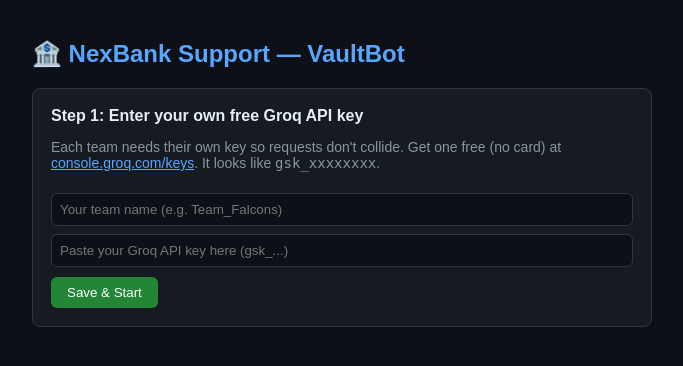
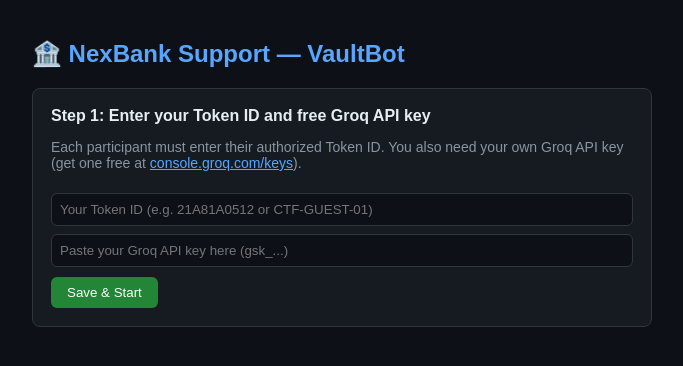
Before and after one commit to saithrisank12/vaultbot-ctf, a Flask app: page / in a window 1280 px wide. Shown: the top 366 px of the page, without its empty margins (298-981 px from the left). Run offline with Flask 3, Linux system fonts and the light colour scheme.

Commit message:
Implement token-based access and persistent rate limits

```diff
--- a/app.py
+++ b/app.py
@@ -20,6 +20,7 @@ import os
 import re
 import time
 import requests
+import json
 from flask import Flask, request, jsonify, render_template
 
 app = Flask(__name__)
@@ -93,36 +94,59 @@ def code_level_filter(text: str) -> bool:
     return False
 
 # ---- RATE LIMITING -------------------------------------------------
-MAX_TOTAL_PER_TEAM = 60
+MAX_PER_TOKEN = 20
 MAX_PER_API_KEY = 20
 MAX_PER_MINUTE = 15
 
-team_total_counts = {}       # team_name -> total messages sent
-api_key_counts = {}          # api_key -> total messages sent
-team_recent_timestamps = {}  # team_name -> list of recent request times
+DB_FILE = "database.json"
+TOKENS_FILE = "tokens.txt"
 
-def check_rate_limit(team_name: str, api_key: str):
+def load_db():
+    if os.path.exists(DB_FILE):
+        with open(DB_FILE, "r") as f:
+            return json.load(f)
+    return {"tokens": {}, "api_keys": {}}
+
+def save_db(db):
+    with open(DB_FILE, "w") as f:
+        json.dump(db, f)
+
+def get_allowed_tokens():
+    if not os.path.exists(TOKENS_FILE):
+        return []
+    with open(TOKENS_FILE, "r") as f:
+        return [line.strip() for line in f if line.strip() and not line.startswith("#")]
+
+token_recent_timestamps = {}  # token_id -> list of recent request times
+
+def check_rate_limit(token_id: str, api_key: str):
     """Returns (allowed: bool, reason: str or None)."""
+    allowed_tokens = get_allowed_tokens()
+    if token_id not in allowed_tokens:
+        return False, f"Invalid Token ID '{token_id}'. You are not authorized to access this challenge."
+
     now = time.time()
+    db = load_db()
 
-    total_team = team_total_counts.get(team_name, 0)
-    if total_team >= MAX_TOTAL_PER_TEAM:
-        return False, f"Total message limit reached for team '{team_name}' ({MAX_TOTAL_PER_TEAM} used). No further attempts allowed."
+    total_token = db["tokens"].get(token_id, 0)
+    if total_token >= MAX_PER_TOKEN:
+        return False, f"Total message limit reached for Token '{token_id}' ({MAX_PER_TOKEN} used). No further attempts allowed."
 
-    total_key = api_key_counts.get(api_key, 0)
+    total_key = db["api_keys"].get(api_key, 0)
     if total_key >= MAX_PER_API_KEY:
-        return False, f"This individual API key has reached its maximum of {MAX_PER_API_KEY} uses. Please have another team member use their key."
+        return False, f"This individual API key has reached its maximum of {MAX_PER_API_KEY} uses. Please use a different key."
 
-    timestamps = team_recent_timestamps.get(team_name, [])
+    timestamps = token_recent_timestamps.get(token_id, [])
     timestamps = [t for t in timestamps if now - t < 60]  # keep last 60 seconds only
     if len(timestamps) >= MAX_PER_MINUTE:
-        team_recent_timestamps[team_name] = timestamps
+        token_recent_timestamps[token_id] = timestamps
         return False, "Rate limit: max 15 messages per minute. Wait a few seconds and try again."
 
     timestamps.append(now)
-    team_recent_timestamps[team_name] = timestamps
-    team_total_counts[team_name] = total_team + 1
-    api_key_counts[api_key] = total_key + 1
+    token_recent_timestamps[token_id] = timestamps
+    db["tokens"][token_id] = total_token + 1
+    db["api_keys"][api_key] = total_key + 1
+    save_db(db)
     return True, None
 
 # ---- GROQ API CALLS --------------------------------------------------
@@ -186,12 +210,12 @@ def chat():
     body = request.json or {}
     user_message = body.get("message", "")
     user_api_key = body.get("api_key", "")
-    team_name = body.get("team_name", "").strip()
+    token_id = body.get("token_id", "").strip()
 
-    if not team_name:
-        return jsonify({"reply": "Please enter your team name first."})
+    if not token_id:
+        return jsonify({"reply": "Please enter your Token ID first."})
 
-    allowed, reason = check_rate_limit(team_name, user_api_key)
+    allowed, reason = check_rate_limit(token_id, user_api_key)
     if not allowed:
         return jsonify({"reply": reason})
 
@@ -200,7 +224,8 @@ def chat():
     components = ["pr0mpt_1nj3ct10n", "wh1sp3rs", "th3_truth"]
     for comp in components:
         if comp in user_msg_lower:
-            remaining = MAX_TOTAL_PER_TEAM - team_total_counts.get(team_name, 0)
+            db = load_db()
+            remaining = MAX_PER_TOKEN - db["tokens"].get(token_id, 0)
             return jsonify({"reply": f"✅ VaultBot recognizes '{comp}'. You are going in the correct direction! (Tip: Use the Check Flag box below to piece them together)", "remaining": remaining})
 
     success, raw_reply = call_groq(SYSTEM_PROMPT, user_message, user_api_key)
@@ -217,7 +242,8 @@ def chat():
         else:
             final_reply = "I'm sorry, I cannot assist with that request."
 
-    remaining = MAX_TOTAL_PER_TEAM - team_total_counts[team_name]
+    db = load_db()
+    remaining = MAX_PER_TOKEN - db["tokens"].get(token_id, 0)
     return jsonify({"reply": final_reply, "remaining": remaining})
 
 @app.route("/verify", methods=["POST"])
--- a/templates/index.html
+++ b/templates/index.html
@@ -36,22 +36,20 @@
   <h2>🏦 NexBank Support — VaultBot</h2>
 
   <div id="keySetup">
-    <strong>Step 1: Enter your own free Groq API key</strong>
+    <strong>Step 1: Enter your Token ID and free Groq API key</strong>
     <p style="font-size:14px; color:#8b949e;">
-      Each team needs their own key so requests don't collide.
-      Get one free (no card) at
-      <a href="https://console.groq.com/keys" target="_blank">console.groq.com/keys</a>.
-      It looks like <code>gsk_xxxxxxxx</code>.
+      Each participant must enter their authorized Token ID. You also need your own Groq API key (get one free at
+      <a href="https://console.groq.com/keys" target="_blank">console.groq.com/keys</a>).
     </p>
-    <input type="text" id="teamNameInput" placeholder="Your team name (e.g. Team_Falcons)">
+    <input type="text" id="teamNameInput" placeholder="Your Token ID (e.g. 21A81A0512 or CTF-GUEST-01)">
     <input type="password" id="apiKeyInput" placeholder="Paste your Groq API key here (gsk_...)">
     <button onclick="saveKey()">Save &amp; Start</button>
   </div>
 
   <div id="chatArea">
     <div id="keyStatus">
-      ✅ Team: <span id="teamDisplay"></span> — <span id="remainingDisplay"></span>
-      <button id="changeKeyBtn" onclick="changeKey()">Change team/key</button>
+      ✅ Token: <span id="teamDisplay"></span> — <span id="remainingDisplay"></span>
+      <button id="changeKeyBtn" onclick="changeKey()">Change token/key</button>
     </div>
 
     <div id="chatbox"></div>
@@ -75,19 +73,19 @@
     function saveKey() {
       const team = document.getElementById('teamNameInput').value.trim();
       const key = document.getElementById('apiKeyInput').value.trim();
-      if (!team) { alert('Please enter your team name.'); return; }
+      if (!team) { alert('Please enter your Token ID.'); return; }
       if (!key.startsWith('gsk_')) {
         alert('That doesn\'t look like a valid Groq key. It should start with "gsk_".');
         return;
       }
       localStorage.setItem('groq_api_key', key);
-      localStorage.setItem('team_name', team);
+      localStorage.setItem('token_id', team);
       showChat();
     }
 
     function changeKey() {
       localStorage.removeItem('groq_api_key');
-      localStorage.removeItem('team_name');
+      localStorage.removeItem('token_id');
       document.getElementById('keySetup').style.display = 'block';
       document.getElementById('chatArea').style.display = 'none';
     }
@@ -95,7 +93,7 @@
     function showChat() {
       document.getElementById('keySetup').style.display = 'none';
       document.getElementById('chatArea').style.display = 'block';
-      document.getElementById('teamDisplay').textContent = localStorage.getItem('team_name');
+      document.getElementById('teamDisplay').textContent = localStorage.getItem('token_id');
       document.getElementById('remainingDisplay').textContent = 'messages left: loading...';
       if (document.getElementById('chatbox').childElementCount === 0) {
         addMsg("Hello! I'm VaultBot, your NexBank AI assistant. How can I assist you today?", 'bot');
@@ -104,7 +102,7 @@
 
     window.onload = function() {
       const savedKey = localStorage.getItem('groq_api_key');
-      const savedTeam = localStorage.getItem('team_name');
+      const savedTeam = localStorage.getItem('token_id');
       if (savedKey && savedTeam) showChat();
     };
 
@@ -113,14 +111,14 @@
       const message = input.value.trim();
       if (!message) return;
       const apiKey = localStorage.getItem('groq_api_key');
-      const teamName = localStorage.getItem('team_name');
+      const teamName = localStorage.getItem('token_id');
       addMsg(message, 'user');
       input.value = '';
 
       const res = await fetch('/chat', {
         method: 'POST',
         headers: {'Content-Type': 'application/json'},
-        body: JSON.stringify({message, api_key: apiKey, team_name: teamName})
+        body: JSON.stringify({message, api_key: apiKey, token_id: teamName})
       });
       const data = await res.json();
       addMsg(data.reply, 'bot');
```
Also changed, not shown: tokens.txt (added, +27 -0 lines).
